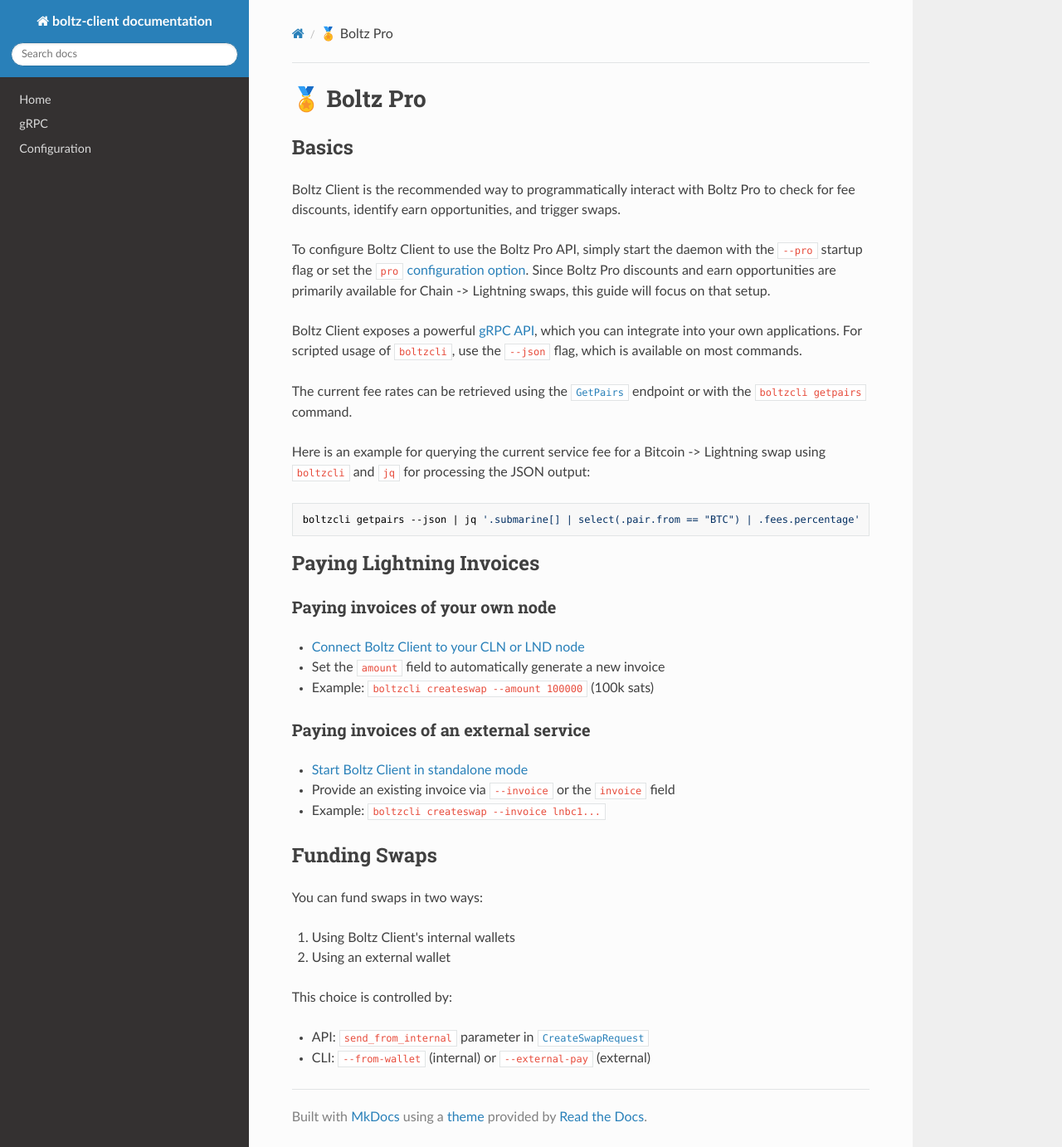
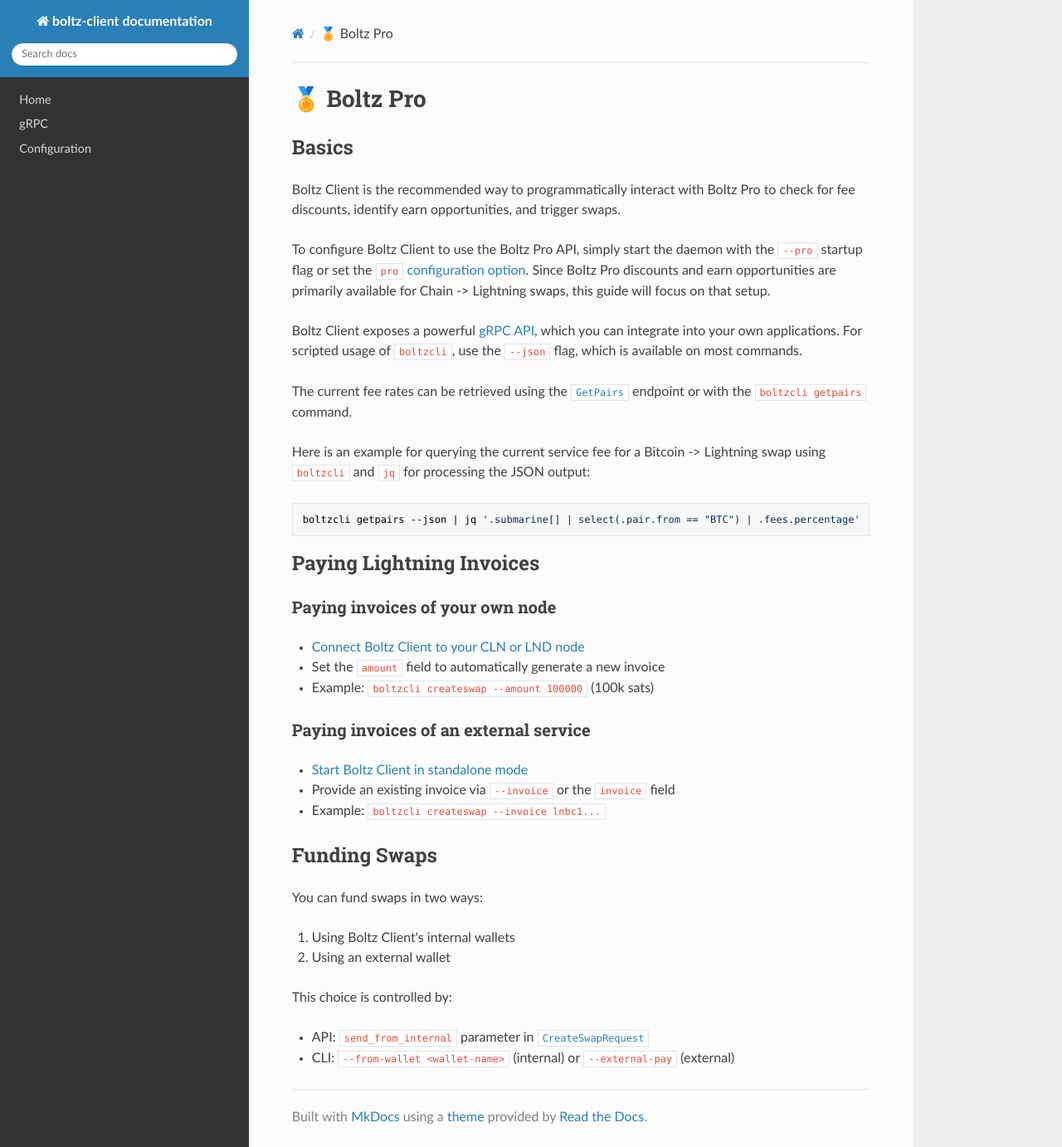
Before and after one commit to BoltzExchange/boltz-client, an MkDocs documentation site: the page built from docs/boltz-pro.md, in a window 1280 px wide and 1382 px high. Shown: the whole window at 83% size. Built offline with MkDocs 1.6.1, drawn with Linux system fonts in a browser that asks for light colours; nearby versions of some CDN libraries; part of the change alters nothing that is shown.

Commit message:
Update docs/boltz-pro.md
Co-authored-by: jackstar12 <62219658+jackstar12@users.noreply.github.com>

```diff
--- a/docs/boltz-pro.md
+++ b/docs/boltz-pro.md
@@ -47,4 +47,4 @@ You can fund swaps in two ways:
 This choice is controlled by:
 
 * API: `send_from_internal` parameter in [`CreateSwapRequest`](grpc.md#createswaprequest)
-* CLI: `--from-wallet` (internal) or `--external-pay` (external)
+* CLI: `--from-wallet <wallet-name>` (internal) or `--external-pay` (external)
```
